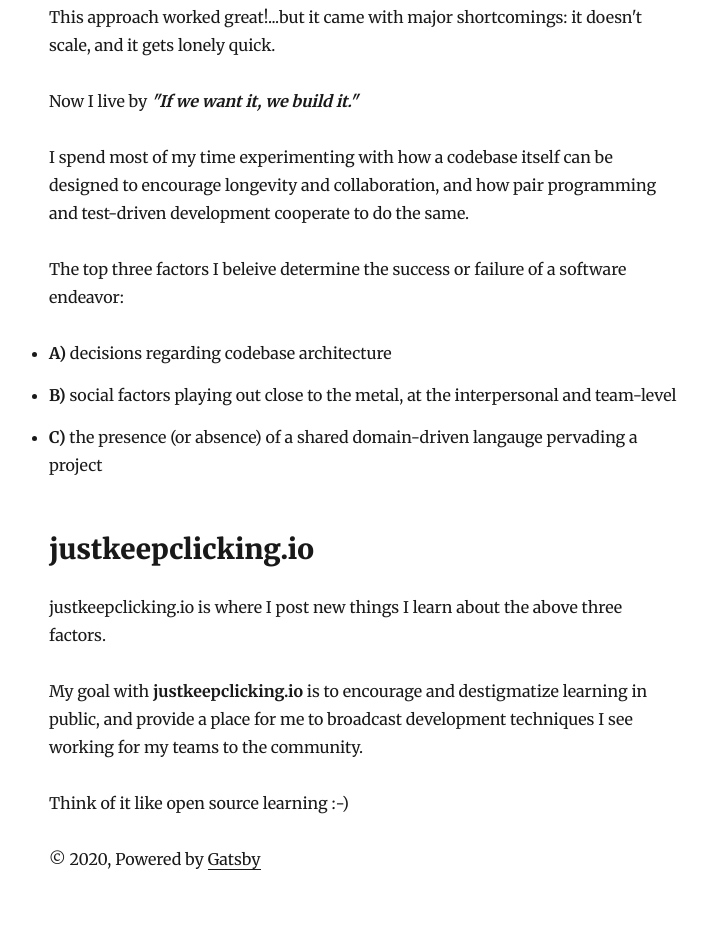
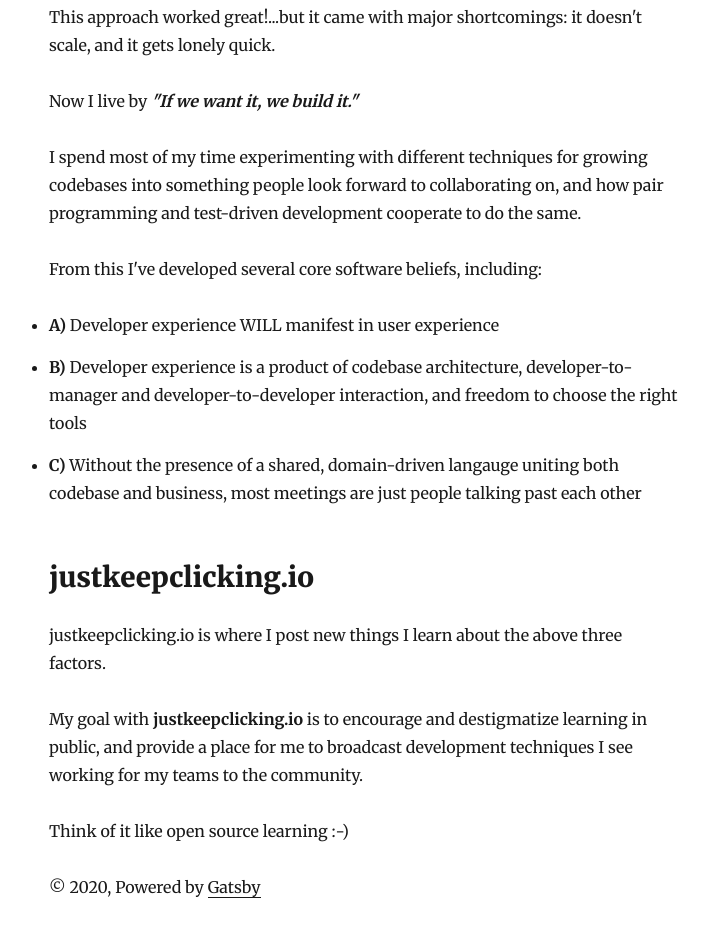
Before and after one commit to alo9507/JustKeepClicking, a Gatsby site: page /andrew-obrien in a window 1280 px wide. Shown: the part 1104-2041 px from the top of the page, without its empty margins (276-984 px from the left). Before the commit the page ends 2019 px from the top, so only its background shows below. Built offline with nearby package versions, Linux system fonts and the light colour scheme; Gatsby itself is replaced by a stand-in of ours; some packages are replaced by stand-ins of ours.

Commit message:
refined pairing article

```diff
--- a/content/blog/whats-your-ttr-equation/index.md
+++ b/content/blog/whats-your-ttr-equation/index.md
@@ -161,9 +161,9 @@ Some devs just teach really well. They care that others know what they know. The
 
 <h2>A More Realistic Time to Release Equation</h2>
 
-As a provisional definition of such an expansive domain as feature release time, these factors are endlessly debatable.
+In such a multivariate domain as feature release time, these factors are endlessly debatable and refineable.
 
-Nonetheless, here’s what I take to be a more realistic equation for determining time to release a new feature:
+Nonetheless, here’s a provisional definition which I take to be a more realistic equation for determining time to release a new feature:
 
 <img src="./FinalEquation.svg" alt="final_equation" class="equation">
 
--- a/src/pages/andrew-obrien.js
+++ b/src/pages/andrew-obrien.js
@@ -127,26 +127,28 @@ const AboutMe = () => {
           </b>
         </p>
         <p>
-          I spend most of my time experimenting with how a codebase itself can
-          be designed to encourage longevity and collaboration, and how pair
-          programming and test-driven development cooperate to do the same.
+          I spend most of my time experimenting with different techniques for
+          growing codebases into something people look forward to collaborating
+          on, and how pair programming and test-driven development cooperate to
+          do the same.
         </p>
         <p>
-          The top three factors I beleive determine the success or failure of a
-          software endeavor:
+          From this I've developed several core software beliefs, including:
           <br />
           <br />
           <ul>
             <li>
-              <b>A)</b> decisions regarding codebase architecture
+              <b>A)</b> Developer experience WILL manifest in user experience
             </li>
             <li>
-              <b>B)</b> social factors playing out close to the metal, at the
-              interpersonal and team-level
+              <b>B)</b> Developer experience is a product of codebase
+              architecture, developer-to-manager and developer-to-developer
+              interaction, and freedom to choose the right tools
             </li>
             <li>
-              <b>C)</b> the presence (or absence) of a shared domain-driven
-              langauge pervading a project
+              <b>C)</b> Without the presence of a shared, domain-driven langauge
+              uniting both codebase and business, most meetings are just people
+              talking past each other
             </li>
           </ul>
         </p>
```
